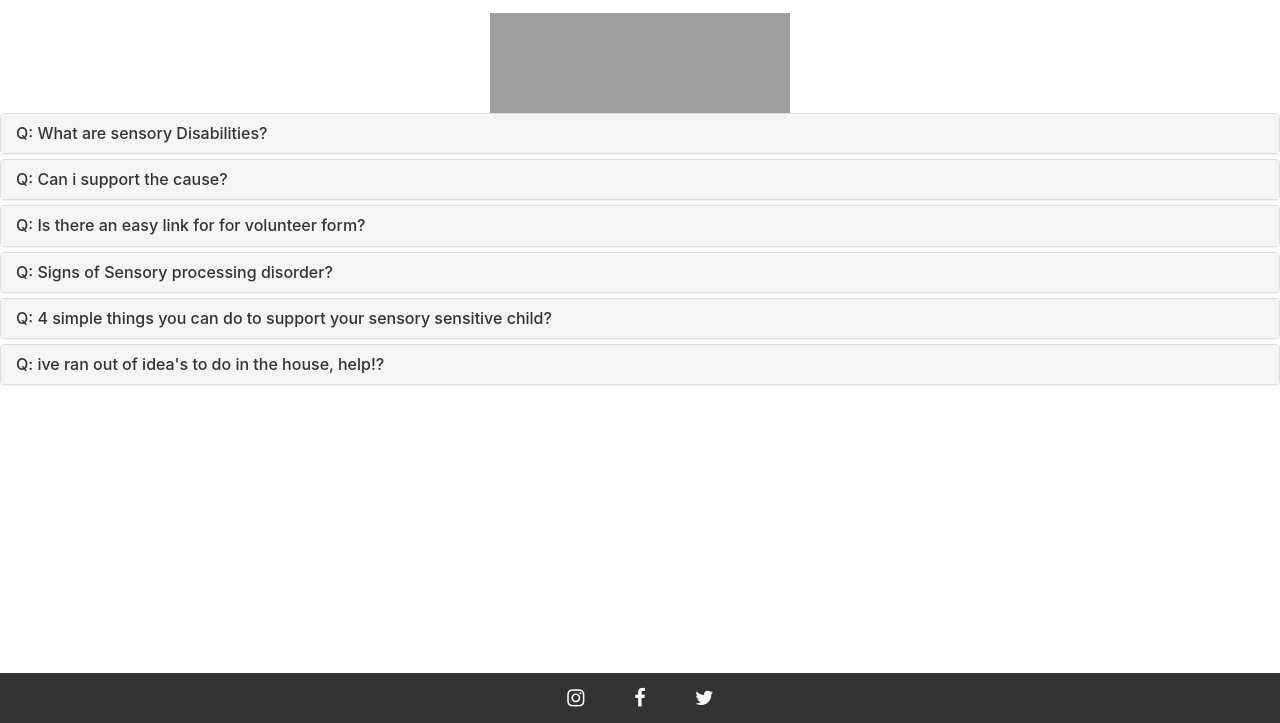
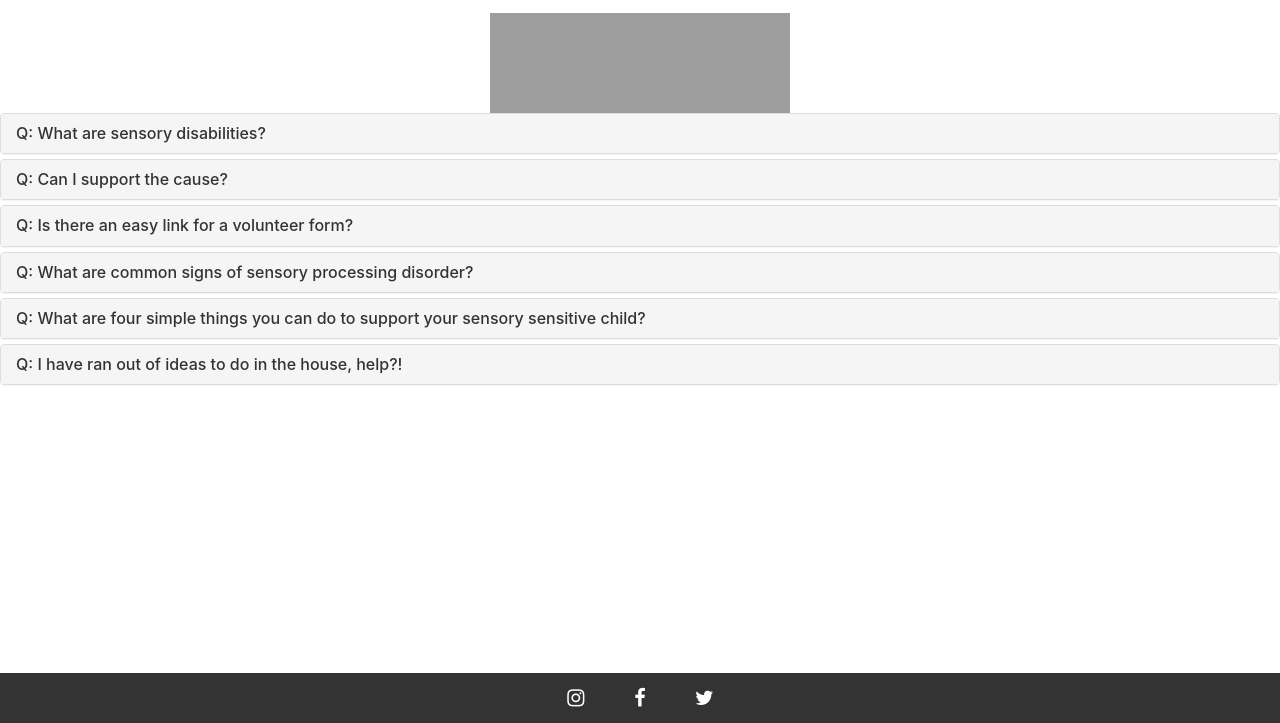
Before and after one commit to glasgow18/team-14, a Django app: template artlink/templates/faq.html in a window 1280 px wide. Shown: the part 77-800 px from the top of the page. Run offline with Django 3.2, Linux system fonts and the light colour scheme; the template is opened without the code that fills it, so the values that code supplies are empty; some libraries are stand-ins or nearby versions; grey boxes are pictures that could not be loaded.

Commit message:
faq more like frequently amended qode

```diff
--- a/artlink/templates/faq.html
+++ b/artlink/templates/faq.html
@@ -9,7 +9,7 @@
 <link rel="stylesheet" href="https://maxcdn.bootstrapcdn.com/bootstrap/3.3.7/css/bootstrap.min.css">
 <script src="https://ajax.googleapis.com/ajax/libs/jquery/1.12.4/jquery.min.js"></script>
 <script src="https://maxcdn.bootstrapcdn.com/bootstrap/3.3.9/js/bootstrap.min.js"></script>
-<!------ Include the above in your HEAD tag ---------->
+<!-- Include the above in your HEAD tag ---------->
 <br><br><br><br>
 <div id="container1">
 <img src="http://www.westspace.org.uk/wp-content/uploads/2014/08/Artlink-logo.jpg" alt="Smiley face" class="center" style="width:300px;height:100px;">
@@ -18,15 +18,15 @@
             <div class="panel-heading accordion-toggle question-toggle collapsed" data-toggle="collapse"
                  data-parent="#faqAccordion" data-target="#question0">
                 <h4 class="panel-title">
-                    <a href="#" class="ing">Q: What are sensory Disabilities?</a>
+                    <a href="#" class="ing">Q: What are sensory disabilities?</a>
                 </h4>
             </div>
             <div id="question0" class="panel-collapse collapse" style="height: 0px;">
                 <div class="panel-body">
                     <p>Sensory disability is an impairment of one of the
                         senses and is generally used to refer to visual or
-                        hearing disabilities; however, the other senses may al- so
-                        develop disabilities. Blindness, vision loss,deafness and
+                        hearing disabilities; however, the other senses may also
+                        develop disabilities. Blindness, vision loss, deafness and
                         hearing loss, ol-factory and gustatory disabilities
                         (including Anosmia, which is an inability to smell),
                         somatosensory disabilities (insensitivity to touch, heat,
@@ -40,7 +40,7 @@
             <div class="panel-heading accordion-toggle collapsed question-toggle" data-toggle="collapse"
                  data-parent="#faqAccordion" data-target="#question1">
                 <h4 class="panel-title">
-                    <a class="ing">Q: Can i support the cause?</a>
+                    <a class="ing">Q: Can I support the cause?</a>
                 </h4>
 
             </div>
@@ -54,7 +54,7 @@
             <div class="panel-heading accordion-toggle collapsed question-toggle" data-toggle="collapse"
                  data-parent="#faqAccordion" data-target="#question2">
                 <h4 class="panel-title">
-                    <a class="ing">Q: Is there an easy link for for volunteer form?</a>
+                    <a class="ing">Q: Is there an easy link for a volunteer form?</a>
                 </h4>
 
             </div>
@@ -68,7 +68,7 @@
             <div class="panel-heading accordion-toggle collapsed question-toggle" data-toggle="collapse"
                  data-parent="#faqAccordion" data-target="#question3">
                 <h4 class="panel-title">
-                    <a class="ing">Q: Signs of Sensory processing disorder? </a>
+                    <a class="ing">Q: What are common signs of sensory processing disorder? </a>
                 </h4>
             </div>
             <div id="question3" class="panel-collapse collapse" style="height: 0px;">
@@ -76,12 +76,12 @@
                     <p>
                     <ul>
                         <li>Poor posture control or strength</li>
-                        <li>poor equilibrium and balance</li>
-                        <li>difficulty isolating head-eye movement</li>
-                        <li>poor tracking of visual stimuli</li>
-                        <li>avoidance of upper extremity weight bearing</li>
-                        <li>tires easily</li>
-                        <li>challenges establishing dominant hand</li>
+                        <li>Poor equilibrium and balance</li>
+                        <li>Difficulty isolating head-eye movement</li>
+                        <li>Poor tracking of visual stimuli</li>
+                        <li>Avoidance of upper extremity weight bearing</li>
+                        <li>Tires easily</li>
+                        <li>Challenges establishing dominant hand</li>
                     </ul>
                     </p>
                 </div>
@@ -92,7 +92,7 @@
             <div class="panel-heading accordion-toggle collapsed question-toggle" data-toggle="collapse"
                  data-parent="#faqAccordion" data-target="#question4">
                 <h4 class="panel-title">
-                    <a class="ing">Q: 4 simple things you can do to support your sensory sensitive child? </a>
+                    <a class="ing">Q: What are four simple things you can do to support your sensory sensitive child? </a>
                 </h4>
 
             </div>
@@ -115,7 +115,7 @@
             <div class="panel-heading accordion-toggle collapsed question-toggle" data-toggle="collapse"
                  data-parent="#faqAccordion" data-target="#question5">
                 <h4 class="panel-title">
-                    <a class="ing">Q: ive ran out of idea's to do in the house, help!? </a>
+                    <a class="ing">Q: I have ran out of ideas to do in the house, help?! </a>
                 </h4>
 
             </div>
@@ -123,10 +123,7 @@
                 <div class="panel-body">
                     <p>
                     <ul>
-                        <li>Heres a list of 50 sensory play's</li>
-
-                        <li><a href="https://jojoebi.com/50-easy-sensory-activities/">Visit Help</a>
-                        </li>
+                        <a href="https://jojoebi.com/50-easy-sensory-activities/"><li>Here's a list of 50 sensory plays!</li></a>
                     </ul>
                     </p>
 
```
